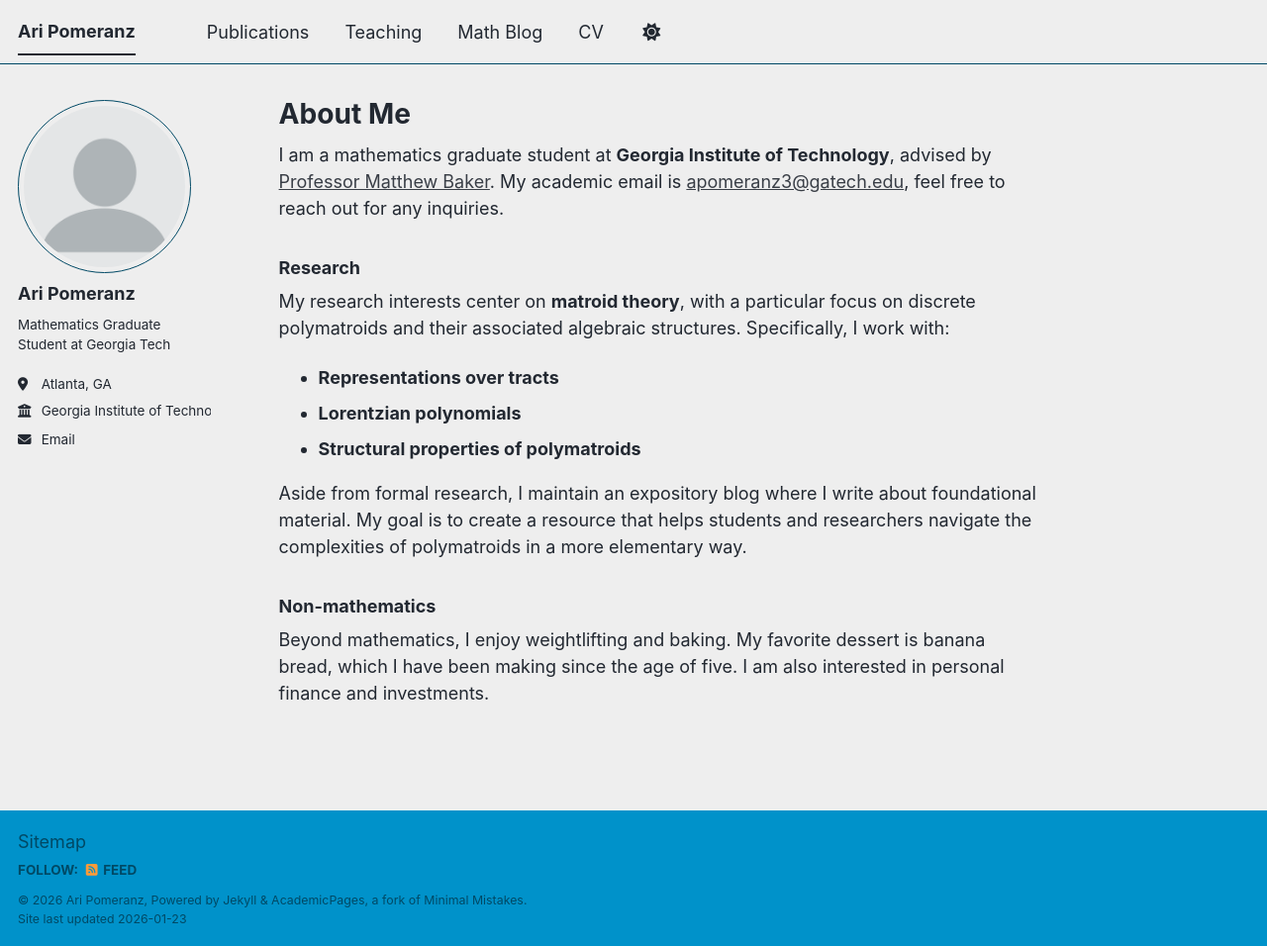
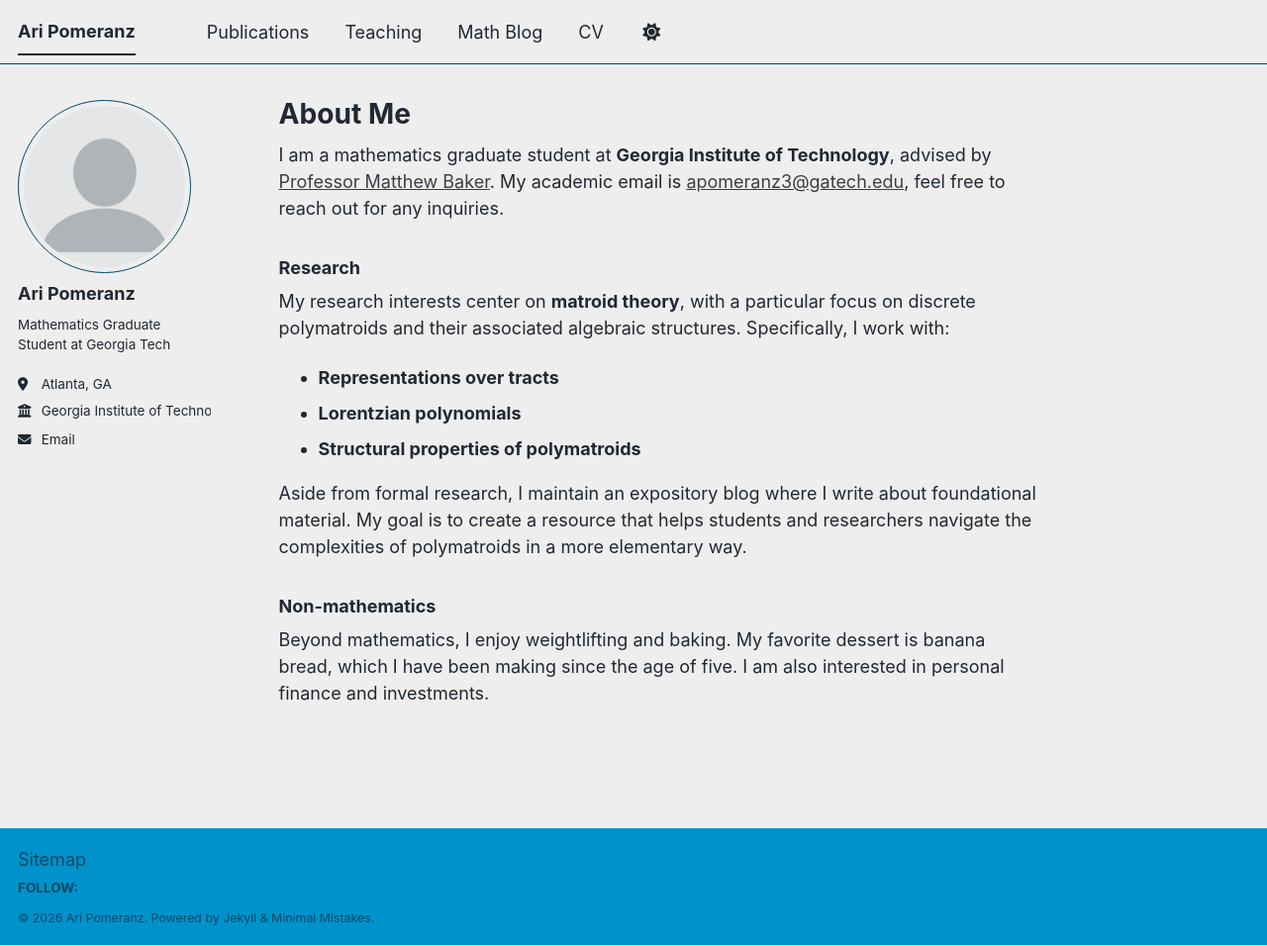
Before and after one commit to aripomeranz/aripomeranz, a Jekyll site: the page built from _pages/about.md, in a window 1280 px wide and 956 px high. Shown: the whole window at 99% size. Built offline with Jekyll 4.4.1, drawn with Linux system fonts in a browser that asks for light colours; a script bundle is joined from its source files by our own code; library files that are not in the unit come from our copies.

Commit message:
Update footer.html

```diff
--- a/_includes/footer.html
+++ b/_includes/footer.html
@@ -1,25 +1,19 @@
-{% include base_path %}
-
-{% if site.author.github or site.author.bitbucket or site.atom_feed.hide != true %}
 <div class="page__footer-follow">
   <ul class="social-icons">
     {% if site.data.ui-text[site.locale].follow_label %}
       <li><strong>{{ site.data.ui-text[site.locale].follow_label }}</strong></li>
     {% endif %}
-    {% if site.author.github %}
-      <li><a href="https://github.com/{{ site.author.github }}"><i class="fab fa-github" aria-hidden="true"></i> GitHub</a></li>
+
+    {% if site.twitter.username %}
+      <li><a href="https://twitter.com/{{ site.twitter.username }}" rel="nofollow noopener noreferrer"><i class="fab fa-fw fa-twitter-square" aria-hidden="true"></i> Twitter</a></li>
     {% endif %}
-    {% if site.author.bitbucket %}
-      <li><a href="https://bitbucket.org/{{ site.author.bitbucket }}"><i class="fab fa-bitbucket" aria-hidden="true"></i> Bitbucket</a></li>
-    {% endif %}
-    {% if site.atom_feed.hide != true %}
-    <li><a href="{% if site.atom_feed.path %}{{ site.atom_feed.path }}{% else %}{{ base_path }}/feed.xml{% endif %}"><i class="fa fa-fw fa-rss-square" aria-hidden="true"></i> {{ site.data.ui-text[site.locale].feed_label | default: "Feed" }}</a></li>
+
+    {% if site.github.username %}
+      <li><a href="https://github.com/{{ site.github.username }}" rel="nofollow noopener noreferrer"><i class="fab fa-fw fa-github" aria-hidden="true"></i> GitHub</a></li>
     {% endif %}
   </ul>
 </div>
-{% endif %}
 
 <div class="page__footer-copyright">
-  &copy; {{ site.time | date: '%Y' }} {{ site.name | default: site.title }}, {{ site.data.ui-text[site.locale].powered_by | default: "Powered by" }} <a href="https://jekyllrb.com" rel="nofollow">Jekyll</a> &amp; <a href="https://github.com/academicpages/academicpages.github.io">AcademicPages</a>, a fork of <a href="https://mademistakes.com/work/minimal-mistakes-jekyll-theme/" rel="nofollow">Minimal Mistakes</a>.<br />
-  Site last updated {{ "now" | date: '%Y-%m-%d' }}
+  &copy; {{ site.time | date: '%Y' }} {{ site.name | default: site.title }}. {{ site.data.ui-text[site.locale].powered_by | default: "Powered by" }} <a href="https://jekyllrb.com" rel="nofollow">Jekyll</a> &amp; <a href="https://mademistakes.com/work/minimal-mistakes-jekyll-theme/" rel="nofollow">Minimal Mistakes</a>.
 </div>
```
